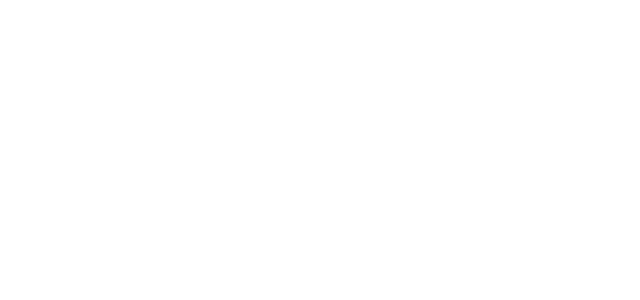
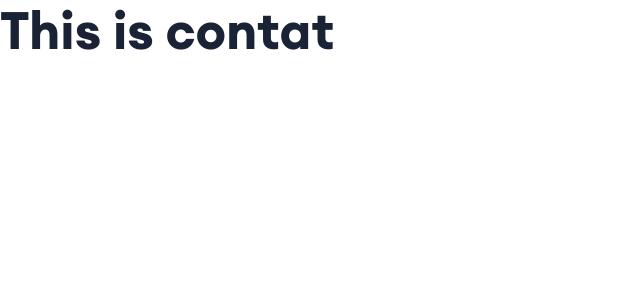
Before and after one commit to vivekanandadotme/demygrade-nextjs, a Next.js app: page /contact-us in a window 1280 px wide. Shown: the top 300 px of the page, without its empty margins (0-640 px from the left). Built offline with nearby package versions, Linux system fonts and the light colour scheme; a web font is replaced by a local one.

Commit message:
changed contact-us file

```diff
--- a/pages/contact-us/index.js
+++ b/pages/contact-us/index.js
@@ -1,7 +1,7 @@
 const Contact = () => {
     return (
         <>
-
+           <h1>This is contat</h1>
         </>
     );
 };
```
